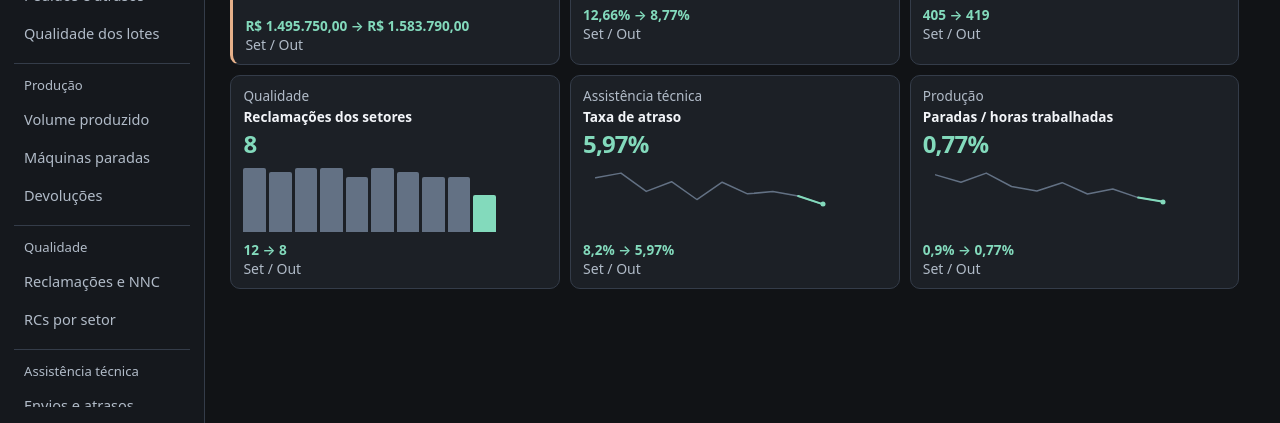
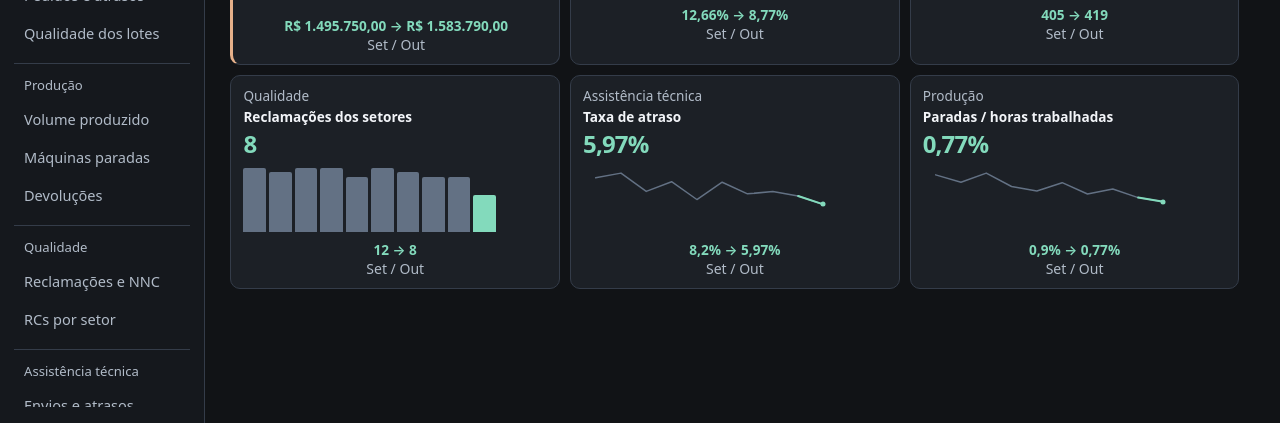
Before and after one commit to luizinxl/KPI, a website with bundled scripts: page public/index.html in a window 1280 px wide. Shown: the part 389-812 px from the top of the page. Built offline with nearby package versions, Linux system fonts and the light colour scheme; files whose address does not match are found by name.

Commit message:
Centraliza comparação mensal nos cartões

```diff
--- a/public/style.css
+++ b/public/style.css
@@ -697,3 +697,9 @@ body[data-sector] .date-controls,
 }
 
 .top #presetMenu {inline-size:36px;padding-inline:0;font-size:1rem}
+
+.overview-grid .overview-change, .cards .overview-change {
+ justify-items:center;
+ text-align:center;
+ width:100%;
+}
```
Also changed, not shown: dist/server/index.js.
